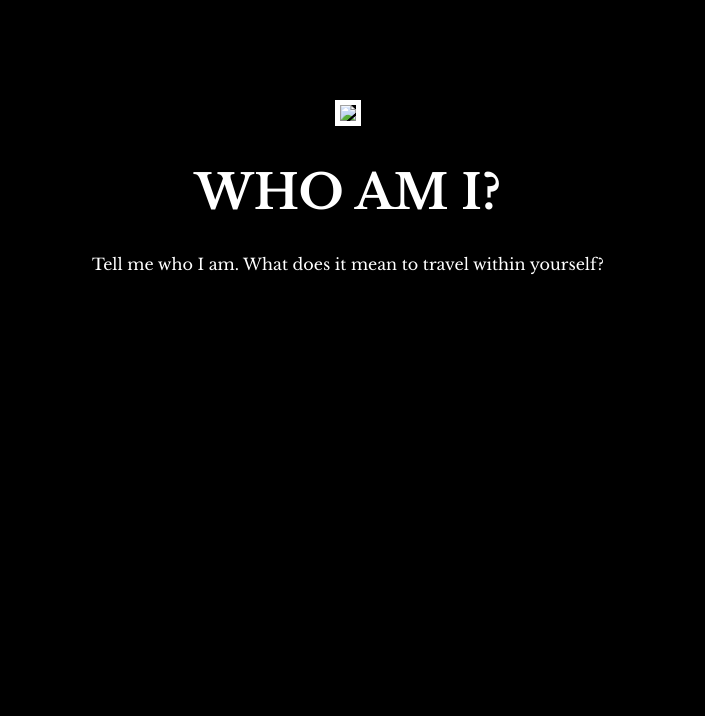
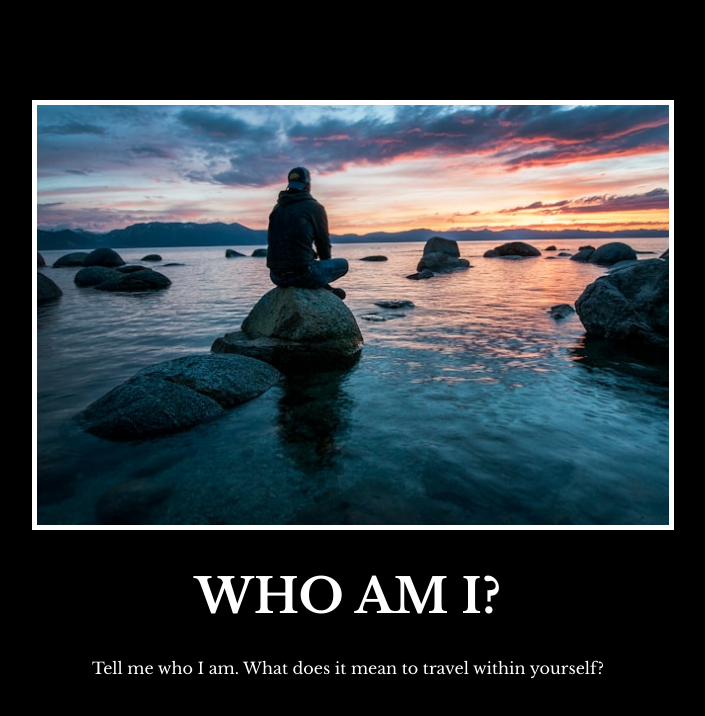
Before and after one commit to RasoolSeifi/Capstone-Project1, a plain HTML site: page public/sufi.html in a window 1280 px wide. Shown: the whole page, without its empty margins (292-997 px from the left). Drawn offline with nearby package versions, Linux system fonts and the light colour scheme; files that its build step writes are made by us from their sources.

Commit message:
Update sufi.html

```diff
--- a/public/sufi.html
+++ b/public/sufi.html
@@ -10,7 +10,7 @@
 </head>
 <body>
   <div class="motivation">
-    <img class="poster" src="../assets/images/WhoAmI.jpg"/>
+    <img class="poster" src="../assets/WhoAmI.jpg"/>
     <h1>Who Am I?</h1>
     <p>Tell me who I am. What does it mean to travel within yourself?</p>
   </div>
```
